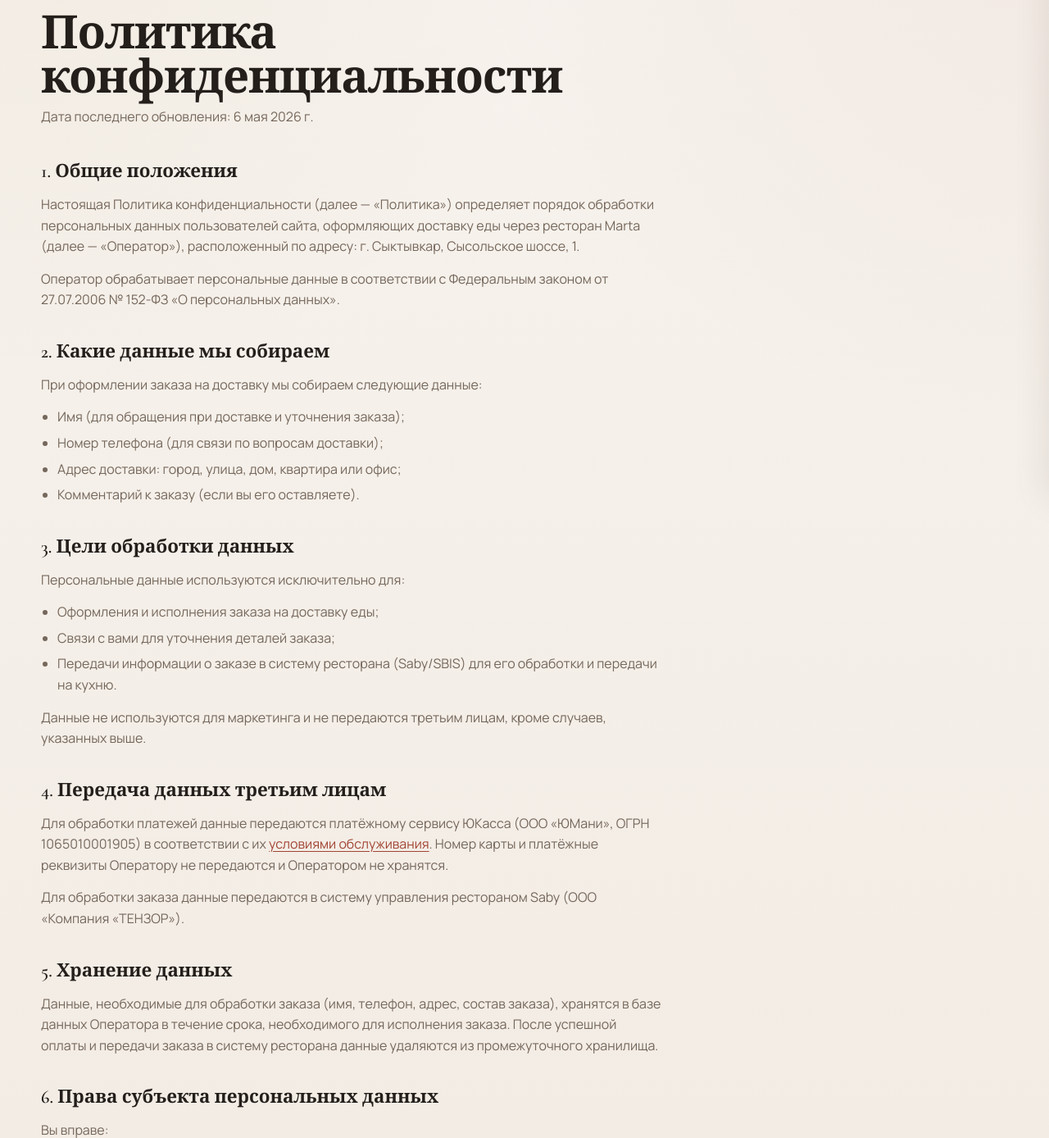
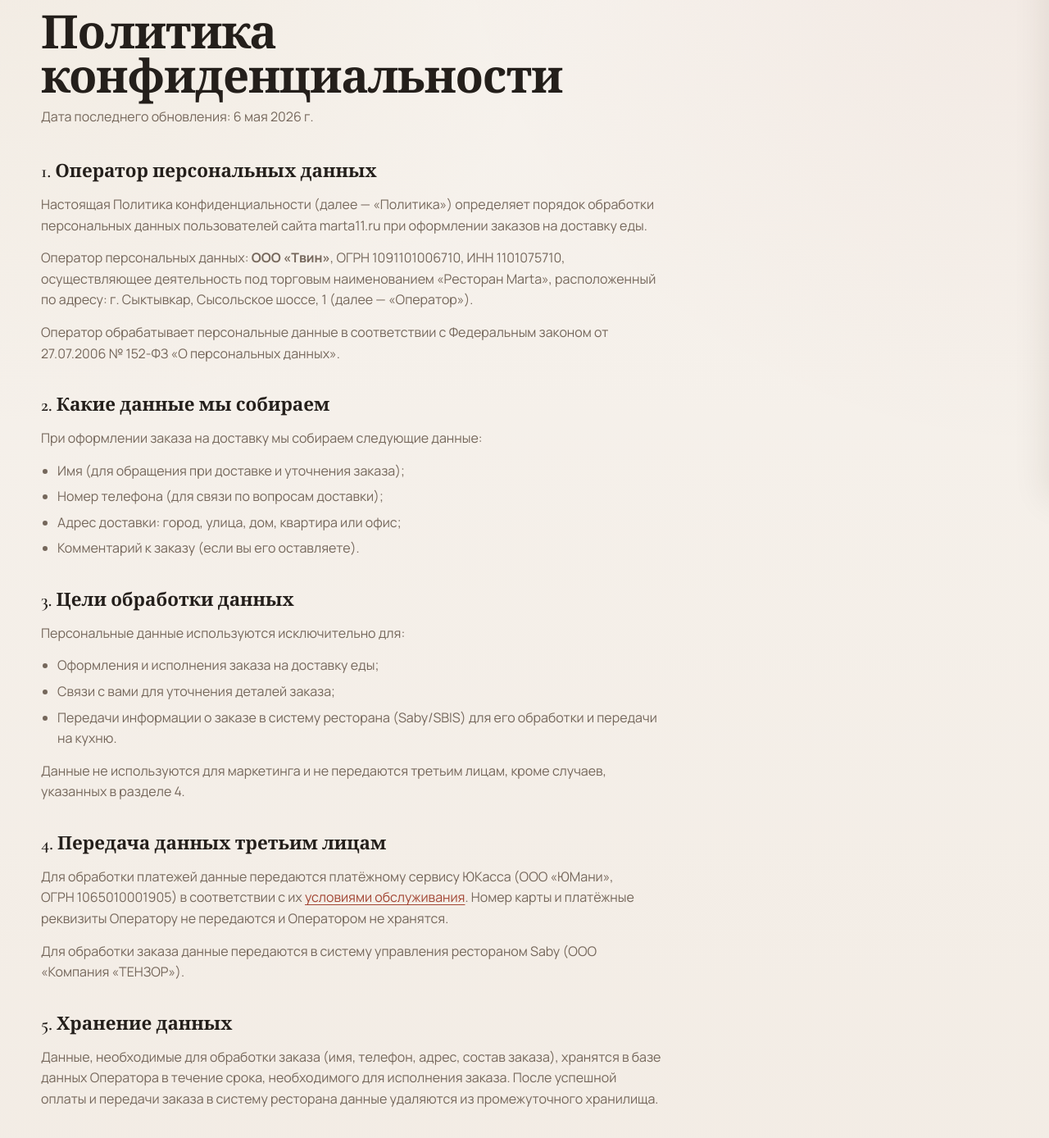
Before and after one commit to Ker1star/another-try, a Flask app: page /privacy in a window 1280 px wide. Shown: the part 192-1580 px from the top of the page at 82% size. Run offline with Flask 3, Linux system fonts and the light colour scheme.

Commit message:
feat: dual price list support and legal entity details
- menu.py: upsert_menu() now fetches delivery price list and auto-sets
  available_for_delivery based on membership in that list
- presto_config.py: add get_price_list_id_delivery()
- privacy.html: add ООО «Твин» ОГРН/ИНН as personal data operator
- all footers: append ООО «Твин», ИНН 1101075710 to copyright line

Co-Authored-By: Claude Sonnet 4.6 <noreply@anthropic.com>

```diff
--- a/app/services/presto_config.py
+++ b/app/services/presto_config.py
@@ -32,3 +32,7 @@ def get_point_id():
 
 def get_price_list_id():
     return _get_int_env(['PRESTO_PRICE_LIST_ID', 'PRICE_LIST_ID'], 74)
+
+
+def get_price_list_id_delivery():
+    return _get_int_env(['PRESTO_PRICE_LIST_ID_DELIVERY', 'PRICE_LIST_ID_DELIVERY'], None)
--- a/app/templates/404.html
+++ b/app/templates/404.html
@@ -76,7 +76,7 @@
     <footer class="footer">
       <div class="container">
         <div class="footer-meta">
-          <span>© 2026 Marta</span>
+          <span>© 2026 Marta · ООО «Твин», ИНН&nbsp;1101075710</span>
           <a href="tel:+78212291247">+7 (8212) 29-12-47</a>
         </div>
       </div>
--- a/app/templates/delivery.html
+++ b/app/templates/delivery.html
@@ -129,7 +129,7 @@
           </div>
         </div>
         <div class="footer-meta">
-          <span>© 2026 Marta</span>
+          <span>© 2026 Marta · ООО «Твин», ИНН&nbsp;1101075710</span>
           <a href="{{ url_for('privacy_page') }}">Политика конфиденциальности</a>
         </div>
       </div>
--- a/app/templates/index.html
+++ b/app/templates/index.html
@@ -256,7 +256,7 @@
           </div>
         </div>
         <div class="footer-meta">
-          <span>© 2026 Marta</span>
+          <span>© 2026 Marta · ООО «Твин», ИНН&nbsp;1101075710</span>
           <a href="{{ url_for('privacy_page') }}">Политика конфиденциальности</a>
         </div>
       </div>
--- a/app/templates/menu.html
+++ b/app/templates/menu.html
@@ -109,7 +109,7 @@
           </div>
         </div>
         <div class="footer-meta">
-          <span>© 2026 Marta</span>
+          <span>© 2026 Marta · ООО «Твин», ИНН&nbsp;1101075710</span>
           <a href="{{ url_for('privacy_page') }}">Политика конфиденциальности</a>
         </div>
       </div>
--- a/app/templates/order.html
+++ b/app/templates/order.html
@@ -164,7 +164,7 @@
     <footer class="footer">
       <div class="container">
         <div class="footer-meta">
-          <span>© 2026 Marta</span>
+          <span>© 2026 Marta · ООО «Твин», ИНН&nbsp;1101075710</span>
           <a href="{{ url_for('privacy_page') }}">Политика конфиденциальности</a>
         </div>
       </div>
--- a/app/templates/privacy.html
+++ b/app/templates/privacy.html
@@ -66,9 +66,12 @@
           <p class="lead">Дата последнего обновления: 6 мая 2026 г.</p>
 
           <div class="privacy-body">
-            <h2>1. Общие положения</h2>
+            <h2>1. Оператор персональных данных</h2>
             <p>
-              Настоящая Политика конфиденциальности (далее — «Политика») определяет порядок обработки персональных данных пользователей сайта, оформляющих доставку еды через ресторан Marta (далее — «Оператор»), расположенный по адресу: г. Сыктывкар, Сысольское шоссе, 1.
+              Настоящая Политика конфиденциальности (далее — «Политика») определяет порядок обработки персональных данных пользователей сайта marta11.ru при оформлении заказов на доставку еды.
+            </p>
+            <p>
+              Оператор персональных данных: <strong>ООО «Твин»</strong>, ОГРН&nbsp;1091101006710, ИНН&nbsp;1101075710, осуществляющее деятельность под торговым наименованием «Ресторан Marta», расположенный по адресу: г.&nbsp;Сыктывкар, Сысольское шоссе,&nbsp;1 (далее — «Оператор»).
             </p>
             <p>
               Оператор обрабатывает персональные данные в соответствии с Федеральным законом от 27.07.2006 № 152-ФЗ «О персональных данных».
@@ -90,11 +93,11 @@
               <li>Связи с вами для уточнения деталей заказа;</li>
               <li>Передачи информации о заказе в систему ресторана (Saby/SBIS) для его обработки и передачи на кухню.</li>
             </ul>
-            <p>Данные не используются для маркетинга и не передаются третьим лицам, кроме случаев, указанных выше.</p>
+            <p>Данные не используются для маркетинга и не передаются третьим лицам, кроме случаев, указанных в разделе 4.</p>
 
             <h2>4. Передача данных третьим лицам</h2>
             <p>
-              Для обработки платежей данные передаются платёжному сервису ЮКасса (ООО «ЮМани», ОГРН 1065010001905) в соответствии с их <a href="https://yookassa.ru/docs/support/merchant/oferta/offer" target="_blank" rel="noopener">условиями обслуживания</a>. Номер карты и платёжные реквизиты Оператору не передаются и Оператором не хранятся.
+              Для обработки платежей данные передаются платёжному сервису ЮКасса (ООО «ЮМани», ОГРН&nbsp;1065010001905) в соответствии с их <a href="https://yookassa.ru/docs/support/merchant/oferta/offer" target="_blank" rel="noopener">условиями обслуживания</a>. Номер карты и платёжные реквизиты Оператору не передаются и Оператором не хранятся.
             </p>
             <p>
               Для обработки заказа данные передаются в систему управления рестораном Saby (ООО «Компания «ТЕНЗОР»).
@@ -114,7 +117,7 @@
               <li>Отозвать согласие на обработку персональных данных.</li>
             </ul>
             <p>
-              Для реализации прав обратитесь по телефону <a href="tel:+78212291247">+7 (8212) 29-12-47</a> или лично по адресу ресторана.
+              Для реализации прав обратитесь по телефону <a href="tel:+78212291247">+7&nbsp;(8212)&nbsp;29-12-47</a> или лично по адресу ресторана.
             </p>
 
             <h2>7. Безопасность</h2>
@@ -124,14 +127,15 @@
 
             <h2>8. Изменения Политики</h2>
             <p>
-              Оператор вправе вносить изменения в настоящую Политику. Актуальная версия всегда доступна по адресу <a href="{{ url_for('privacy_page') }}">marta-restaurant.ru/privacy</a>.
+              Оператор вправе вносить изменения в настоящую Политику. Актуальная версия всегда доступна по адресу <a href="{{ url_for('privacy_page') }}">marta11.ru/privacy</a>.
             </p>
 
-            <h2>9. Контакты</h2>
+            <h2>9. Контакты оператора</h2>
             <p>
               По вопросам обработки персональных данных:<br>
-              Ресторан Marta, г. Сыктывкар, Сысольское шоссе, 1<br>
-              Телефон: <a href="tel:+78212291247">+7 (8212) 29-12-47</a>
+              <strong>ООО «Твин»</strong>, ОГРН&nbsp;1091101006710, ИНН&nbsp;1101075710<br>
+              Адрес: г.&nbsp;Сыктывкар, Сысольское шоссе,&nbsp;1<br>
+              Телефон: <a href="tel:+78212291247">+7&nbsp;(8212)&nbsp;29-12-47</a>
             </p>
           </div>
         </article>
@@ -141,7 +145,7 @@
     <footer class="footer">
       <div class="container">
         <div class="footer-meta">
-          <span>© 2026 Marta</span>
+          <span>© 2026 Marta · ООО «Твин», ИНН&nbsp;1101075710</span>
           <a href="{{ url_for('privacy_page') }}">Политика конфиденциальности</a>
         </div>
       </div>
```
Also changed, not shown: app/services/menu.py (+27 -3 lines).
